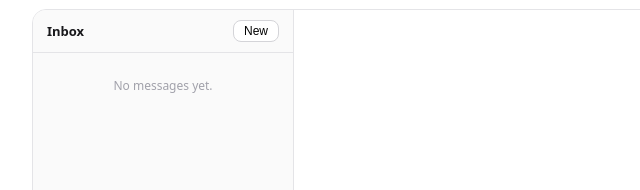
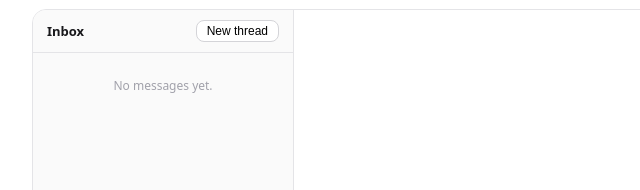
Before and after one commit to i001962/public-proof, a plain HTML site: page chat.html in a window 1280 px wide. Shown: the part 428-618 px from the top of the page, 118-758 px from the left. Drawn offline with Linux system fonts and the light colour scheme; a script that the page names is missing.

Commit message:
Update inbox button label to 'New thread' for clarity

```diff
--- a/chat.html
+++ b/chat.html
@@ -88,7 +88,7 @@
 
     <div class="inbox">
       <div class="inbox-list">
-        <div class="inbox-list-header"><span>Inbox</span><button id="newMsgBtn" type="button">New</button></div>
+        <div class="inbox-list-header"><span>Inbox</span><button id="newMsgBtn" type="button">New thread</button></div>
         <div id="newMsgPanel" style="display:none; padding:10px 14px; border-bottom:1px solid #e4e4e7; background:white;">
           <label for="toSelect">To:</label>
           <select id="toSelect" style="margin-bottom:6px;">
```
